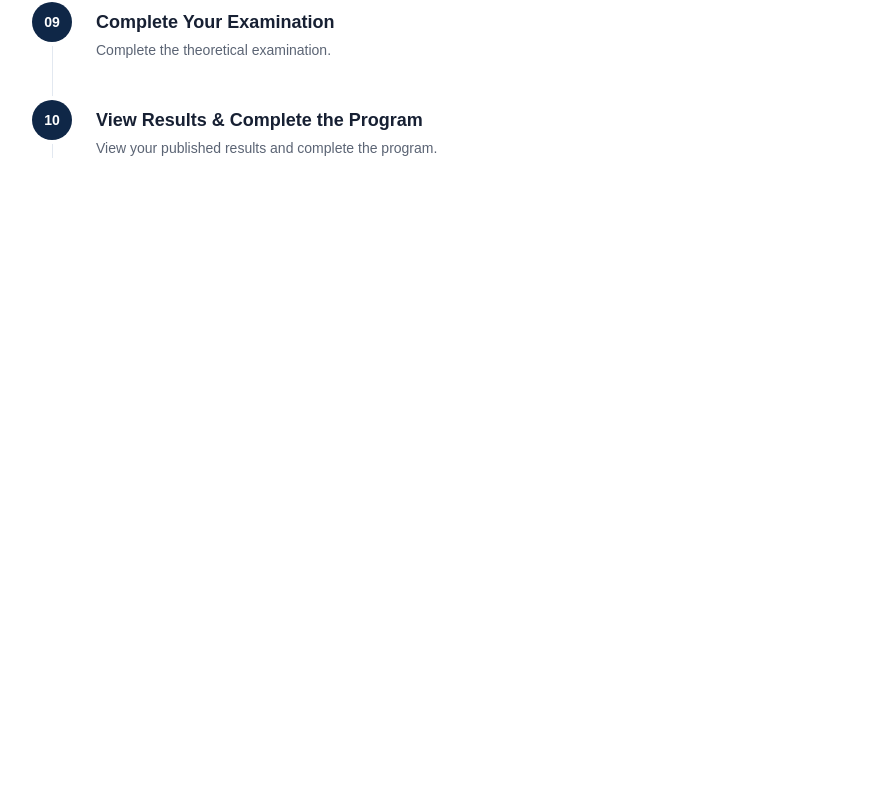
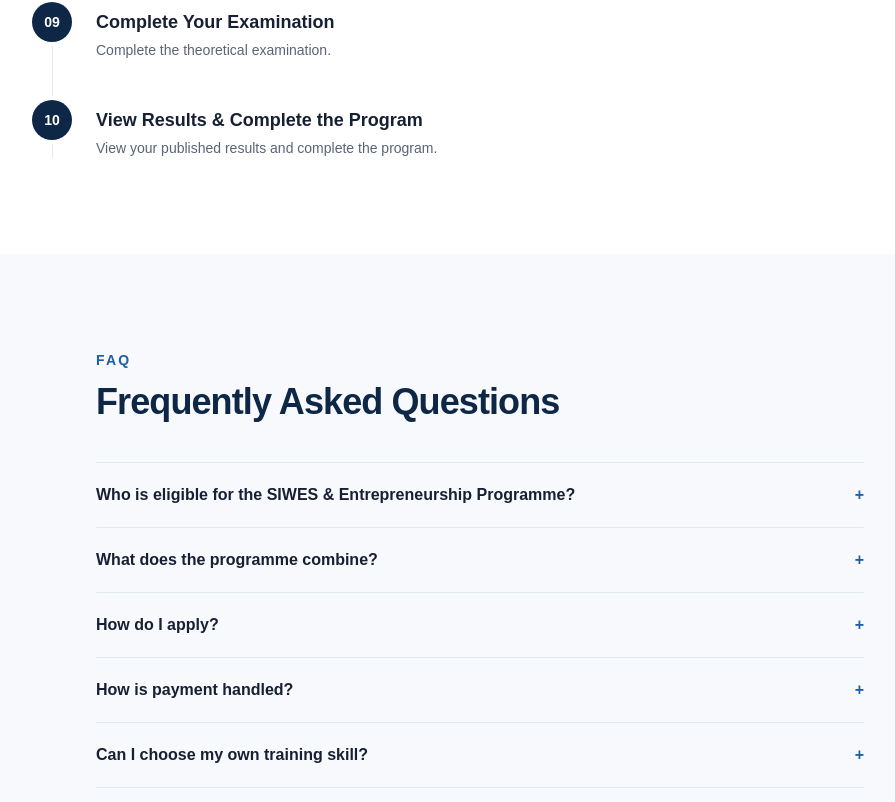
Before and after one commit to University-SIWES-Team/siwes-entrepreneurship-portal, a Next.js app: page / in a window 1280 px wide. Shown: the part 3480-4282 px from the top of the page, without its empty margins (160-1055 px from the left). Before the commit the page ends 3734 px from the top, so only its background shows below. Built offline with nearby package versions, Linux system fonts and the light colour scheme.

Commit message:
feat: add homepage FAQ section (#15)

```diff
--- /dev/null
+++ b/app/components/FAQ.tsx
@@ -0,0 +1,65 @@
+const faqs = [
+  {
+    question: "Who is eligible for the SIWES & Entrepreneurship Programme?",
+    answer:
+      "Students become eligible after completing 200 level and before proceeding to 300 level.",
+  },
+  {
+    question: "What does the programme combine?",
+    answer:
+      "The programme combines the Student Industrial Work Experience Scheme (SIWES) with entrepreneurship training.",
+  },
+  {
+    question: "How do I apply?",
+    answer:
+      "Create an account, complete your student profile, then submit your programme application through the portal.",
+  },
+  {
+    question: "How is payment handled?",
+    answer:
+      "Payment is made online through the portal and verified before you can proceed to skill selection.",
+  },
+  {
+    question: "Can I choose my own training skill?",
+    answer:
+      "Yes. Once your payment is verified, you select from the available training skills for the programme.",
+  },
+];
+
+export default function FAQ() {
+  return (
+    <section
+      id="faq"
+      aria-labelledby="faq-heading"
+      className="bg-[#F7F9FC] py-16 px-6 sm:py-20 lg:py-24"
+    >
+      <div className="mx-auto max-w-3xl">
+        <p className="text-sm font-semibold uppercase tracking-[0.16em] text-[#1D5FA7]">
+          FAQ
+        </p>
+        <h2
+          id="faq-heading"
+          className="mt-3 text-3xl font-bold tracking-tight text-[#0F2747] sm:text-4xl"
+        >
+          Frequently Asked Questions
+        </h2>
+
+        <div className="mt-10 divide-y divide-[#E2E8F0] border-t border-b border-[#E2E8F0]">
+          {faqs.map((faq) => (
+            <details key={faq.question} className="group py-5">
+              <summary className="flex cursor-pointer list-none items-center justify-between text-left font-semibold text-[#172033]">
+                {faq.question}
+                <span className="ml-4 shrink-0 text-[#1D5FA7] transition-transform group-open:rotate-45">
+                  +
+                </span>
+              </summary>
+              <p className="mt-3 leading-relaxed text-[#5B6474]">
+                {faq.answer}
+              </p>
+            </details>
+          ))}
+        </div>
+      </div>
+    </section>
+  );
+}
--- a/app/page.tsx
+++ b/app/page.tsx
@@ -2,6 +2,7 @@ import Navbar from "./components/Navbar";
 import Hero from "./components/Hero";
 import About from "./components/About";
 import HowItWorks from "./components/HowItWorks";
+import FAQ from "./components/FAQ";
 import SkillsShowcase from "./components/SkillsShowcase";
 
 export default function Home() {
@@ -14,6 +15,7 @@ export default function Home() {
         <About />
         <SkillsShowcase />
         <HowItWorks />
+        <FAQ />
       </main>
     </>
   );
```
